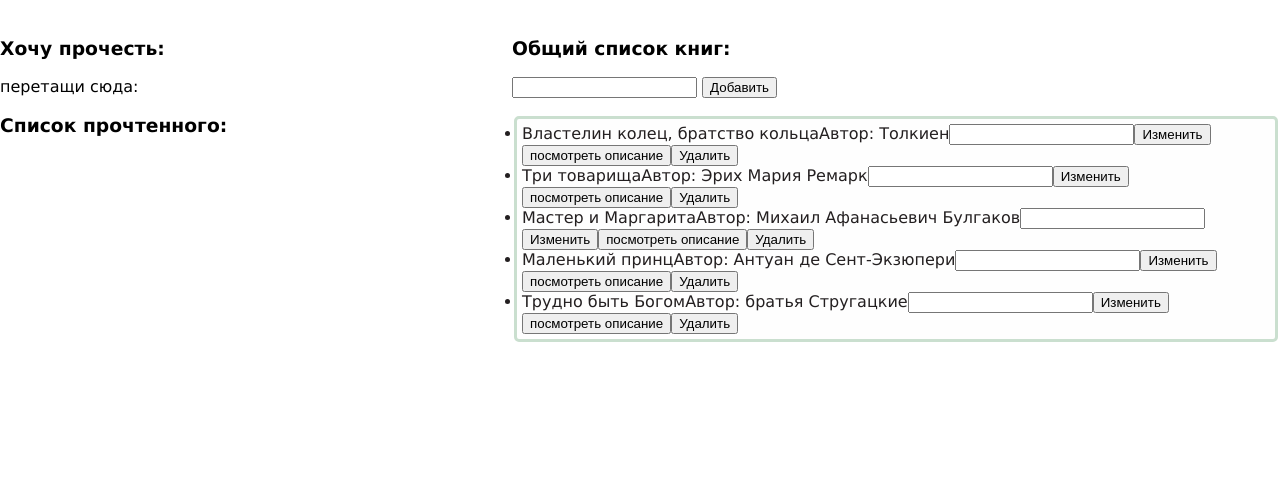
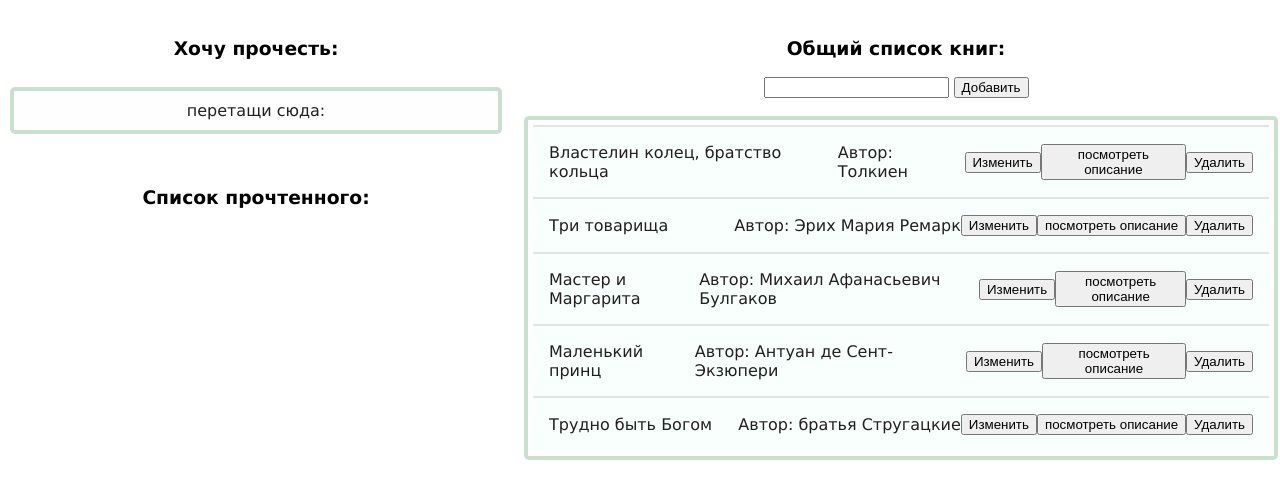
Before and after one commit to 17Nei17/project, a website built with webpack: page src/index.html in a window 1280 px wide. Shown: the part 62-560 px from the top of the page. Built offline with nearby package versions, Linux system fonts and the light colour scheme.

Commit message:
Update main.css

```diff
--- a/src/Styles/main.css
+++ b/src/Styles/main.css
@@ -6,72 +6,91 @@ body {
 h1 {
   text-align: center;
 }
+h3 {
+  text-align: center;
+}
 .sidebar {
   background: rgb(255, 255, 255);
   left: 0;
   position: fixed;
   width: 40%;
   height: 100%;
+  overflow: auto;
+  align-items: center;
+}
+#put{
+  margin-bottom: 1.5em;
+  border: 4px solid rgb(202, 224, 207);
+  border-radius: 5px;
+  background: #FEFEFE;
+  color: #231F20;
+  text-align: center;
+  padding: 10px;
+}
+#dropzone{
+  text-align: center;
+  padding: 10px;
 }
 .tape{
   background: rgb(255, 255, 255);
-  position: absolute;
+  position: fixed;
   right: 0;
   width: 60%;
   height: 100%;
+  overflow: scroll;
 }
 
-.todo-item {
+.book-item {
   display: flex;
   font-size: 1rem;
   border-top: 2px solid rgba(0,0,0,.1);
-  background-color: #fff;
+  background-color: rgb(248, 255, 253);
   transition: all .2s;
-  /* -webkit-user-select: none;  отвечает за возможность выделять название книги*/
+/* -webkit-user-select: none;   отвечает за возможность выделять название книги*/
   padding: 1em;
   align-items: center;
 }
 
-.todo-item.completed * {
+.book-item.completed * {
   color: lightgray;
 }
 
-.todo-item .checkbox {
+.book-item .checkbox {
   margin-right: .5rem;
 }
 
-.todo-item .title,
-.todo-item .textfield {
+.book-item .title,
+.book-item .textfield {
   margin-right: auto;
 }
 
-.todo-item .textfield {
+.book-item .textfield {
   display: none;
 }
 
-.todo-item.completed .title {
+.book-item.completed .title {
   text-decoration: line-through;
 }
 
-.todo-item.editing .checkbox,
-.todo-item.editing .title {
+.book-item.editing .checkbox,
+.book-item.editing .title {
   display: none;
 }
 
-.todo-item.editing .textfield {
+.book-item.editing .textfield {
   display: block;
   flex: 1;
-  margin-right: 16px;
+  margin-right: 10px;
 }
 
 #item{
   padding: 2px;
-  margin-left: 0;
+  margin-left: 10px;
 }
 #item ul {
   position: relative;
   margin-bottom: 1.5em;
-  border: 3px solid #CADFCF;
+  border: 4px solid rgb(202, 224, 207);
   padding: 5px;
   border-radius: 5px;
   background: #FEFEFE;
@@ -96,9 +115,12 @@ h1 {
   width: 30%;
   z-index: 99999;
 }
-.close_modal_window {
+#close_modal_window {
   color: rgb(255, 0, 0);
   float: right;
   font-size: 30px;
   cursor: pointer;
 }
+#books-form{
+  text-align: center;
+}
```
